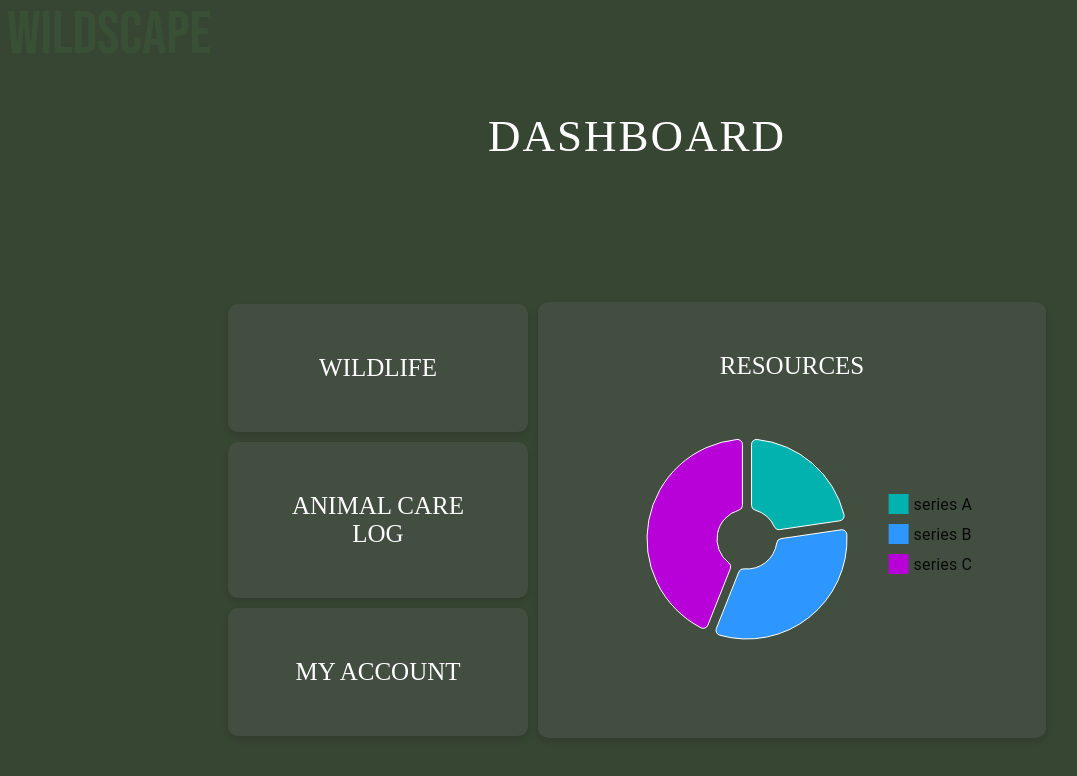
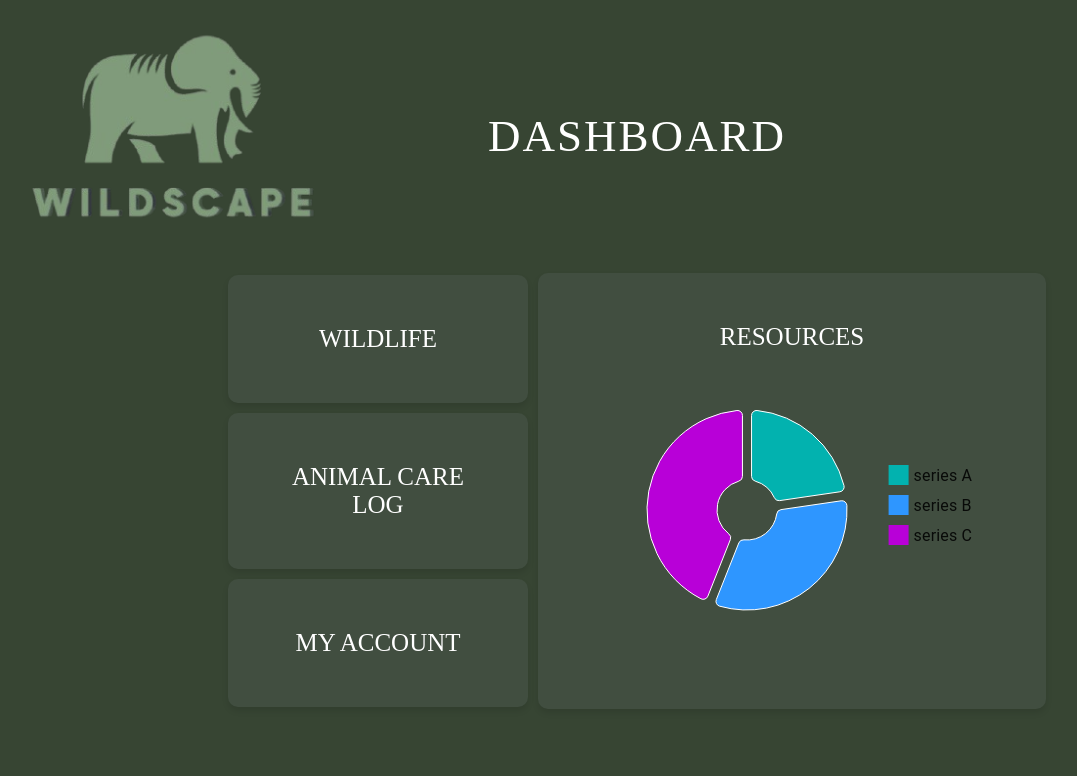
Before and after one commit to fdanctl/wildscape, a React (Create React App) app in the folder Grupo-1-Hackathon/client/: page /dashboard in a window 1280 px wide. Shown: the top 776 px of the page, without its empty margins (3-1080 px from the left). Built offline with nearby package versions, Linux system fonts and the light colour scheme; a web font is replaced by a local one.

Commit message:
Adjust css

```diff
--- a/Grupo-1-Hackathon/client/src/index.css
+++ b/Grupo-1-Hackathon/client/src/index.css
@@ -24,6 +24,7 @@ a {
   --textfield-color: #333333;
   /* Card Colors */
   --green-card-color: #414e40;
+  --lighter-green-color: #829B7B;
   /* Button Colors */
   --green-color: #374533;
 }
--- a/Grupo-1-Hackathon/client/src/pages/Dashboard/styles.module.css
+++ b/Grupo-1-Hackathon/client/src/pages/Dashboard/styles.module.css
@@ -2,8 +2,7 @@
   display: flex;
   flex-direction: column;
   align-items: center;
-  background-color: #374533;
-  color: white;
+  background-color: var(--green-color);
   height: 100vh;
 }
 
@@ -11,12 +10,8 @@
   display: flex;
   flex-direction: row;
   align-items: center;
-  background-color: #374533;
-  color: white;
   height: 100vh;
-  padding: 20px;
   gap: 10px;
-  margin: 100px;
 }
 
 .logo {
@@ -40,7 +35,7 @@
   display: flex;
   flex-direction: column;
   gap: 10px;
-  width: 300px; /* Adjust width as needed */
+  width: 300px;
 }
 
 .resources {
```
Also changed, not shown: Grupo-1-Hackathon/client/src/assets/images/logo.png.
